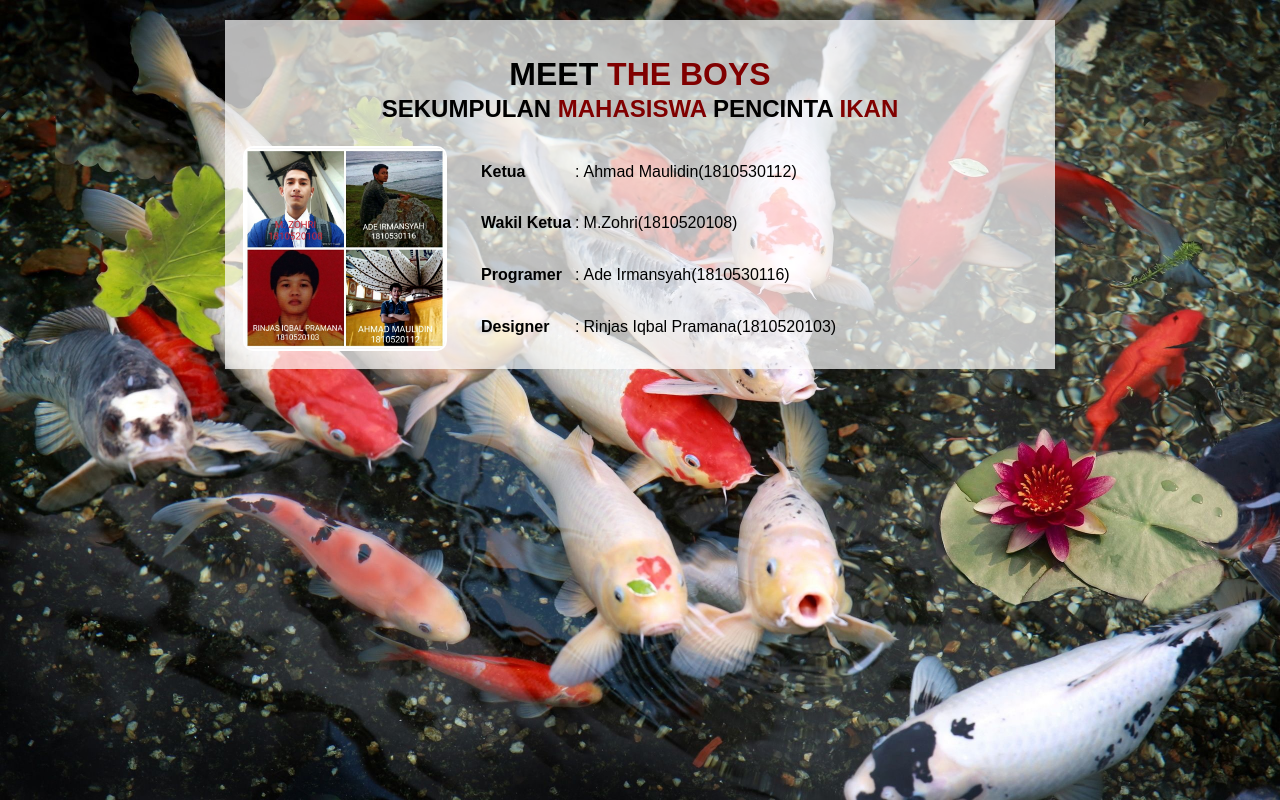
After one commit to AdeIrmansyah76/uasecommers, a PHP site: page /tokopekita/profile.php in a window 1280 px wide. The commit adds this page. Run offline with PHP 8.4, Linux system fonts and the light colour scheme.

Commit message:
UAS ECOMMERCE

```diff
--- a/index.php
+++ b/index.php
@@ -149,6 +149,7 @@ include 'dbconnect.php';
 									</li>
 									<li><a href="cart.php">Keranjang Saya</a></li>
 									<li><a href="daftarorder.php">Daftar Order</a></li>
+									<li><a href="profile.php">Profil kami</a></li>
 								</ul>
 							</div>
 							</nav>
--- /dev/null
+++ b/profile.php
@@ -0,0 +1,57 @@
+<html lang="en">
+<head>
+    <meta charset="UTF-8">
+    <meta name="viewport" content="width=device-width, initial-scale=1.0">
+    <title>TOKOI KAN</title>
+    <style>
+        body, h1, h2, p, a,td, span {
+            font-family: Arial, Helvetica, sans-serif;
+            text-decoration: none;
+        }
+        .wrap {
+            background-color:rgba(255, 255, 255, 0.7);
+            width: 800px;
+            color:black;
+            margin: 20px auto;
+            padding:15px;
+        }
+        .icon {
+            padding:5px;
+            text-align: center;
+        }
+        span {
+            color: maroon;
+        }
+    </style>
+</head>
+<body style="background: url(http://localhost:8080/tokopekita/images/ikan%20koi%201.jpg);background-size: cover;background-attachment: fixed;">
+    <div class="wrap">
+        <h1 align="center">MEET <span>THE BOYS</span></h1>
+        <h2 align="center" style="margin-top: -20px;">SEKUMPULAN <span>MAHASISWA</span> PENCINTA <span>IKAN</span></h2>
+        <table>
+            <tr>
+                <td rowspan="8" width="100px"> <img src="images/profile.jpg" width="200px" style="display: block;border-radius: 5%;border-color:white;margin-right:30px" border="2px" ></td>
+            </tr>
+
+            <tr>
+                <td><b>Ketua</b></td>
+                <td>:</td> <td>Ahmad Maulidin(1810530112)</td>
+            </tr>
+            <tr>
+                <td><b>Wakil Ketua</b></td><td>:</td> <td>M.Zohri(1810520108)</td>
+            </tr>
+            <tr>
+                <td><b>Programer</b></td>
+                <td>:</td> <td>Ade Irmansyah(1810530116)</td>
+            </tr>
+            <tr>
+                <td><b>Designer</b></td><td>:</td> <td>Rinjas Iqbal Pramana(1810520103)</td>
+            </tr>
+
+
+        </table>
+    </div>
+
+
+</body>
+</html>
```
Also changed, not shown: images/profile.jpg (added).
